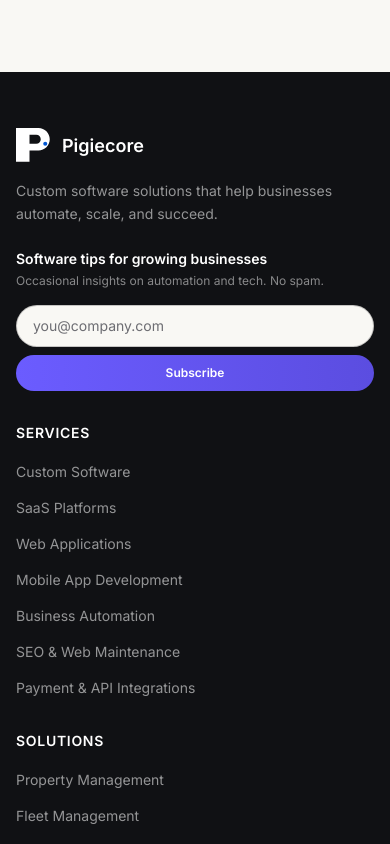
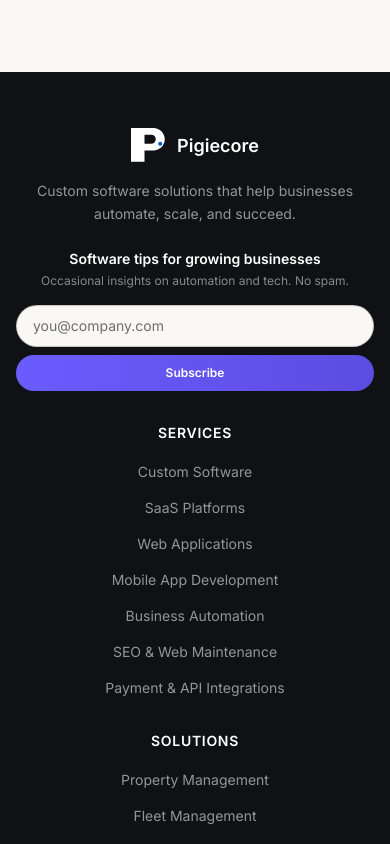
Before and after one commit to JOSEPH-KIBIRU/Pigiecore-solutions, a Next.js app: page /faq in a window 390 px wide. Shown: the part 3320-4164 px from the top of the page. Built offline with nearby package versions, Linux system fonts and the light colour scheme; no server answers.

Commit message:
Footer: centre content on mobile (left-align from sm up)

```diff
--- a/src/components/footer.tsx
+++ b/src/components/footer.tsx
@@ -26,7 +26,7 @@ export default function Footer() {
   return (
     <footer className="bg-[#101114] text-white/55 py-14 lg:py-16">
       <div className="max-w-7xl mx-auto px-4 sm:px-6 lg:px-8">
-        <div className="grid grid-cols-1 sm:grid-cols-2 lg:grid-cols-5 gap-8 lg:gap-10">
+        <div className="grid grid-cols-1 sm:grid-cols-2 lg:grid-cols-5 gap-8 lg:gap-10 text-center sm:text-left">
           <div className="lg:col-span-1">
             <Link href="/" className="inline-flex items-center gap-2.5 mb-4">
               <Logo size={36} className="text-white" />
```
